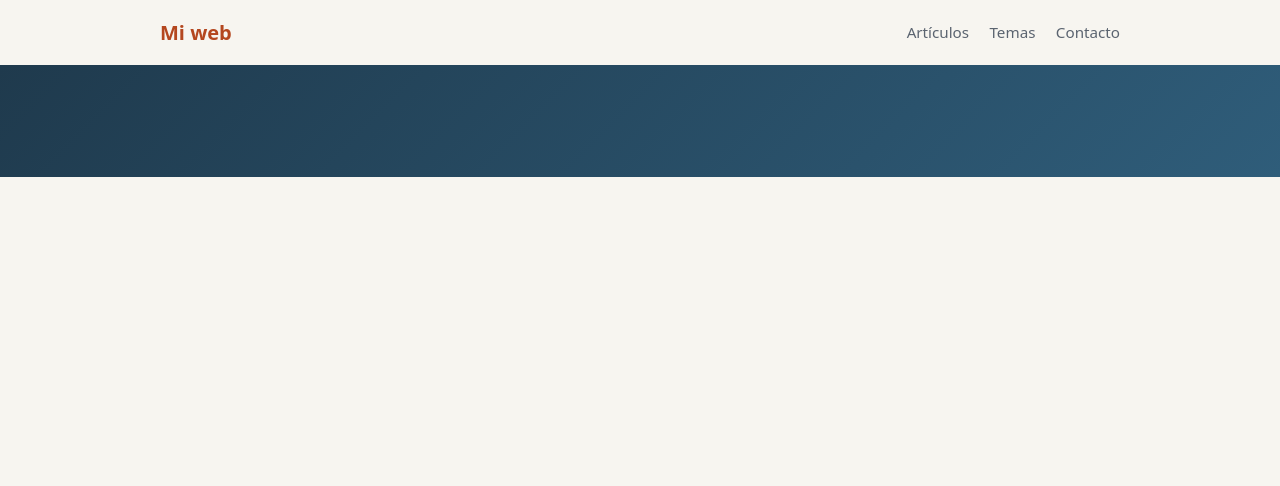
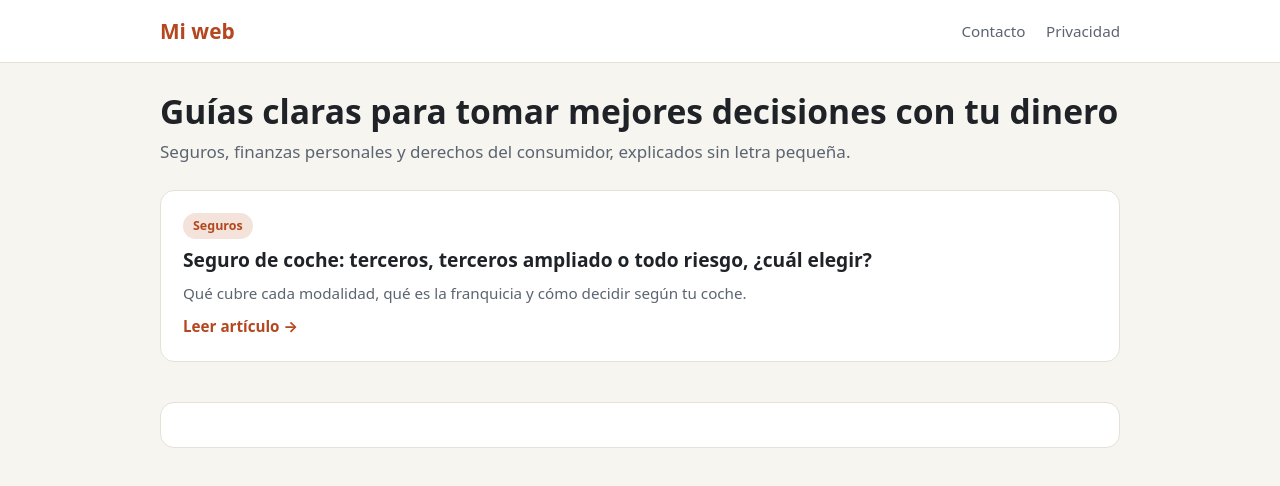
Before and after one commit to miscuentasclaras/miscuentasclaras.github.io, a plain HTML site: page index.html in a window 1280 px wide. Drawn offline with Linux system fonts and the light colour scheme.

Commit message:
Update index.html

```diff
--- a/index.html
+++ b/index.html
@@ -8,48 +8,59 @@
 <script async src="https://pagead2.googlesyndication.com/pagead/js/adsbygoogle.js?client=ca-pub-2011997814577485"
      crossorigin="anonymous"></script>
 <style>
-:root{--bg:#f7f5f0;--fg:#1f2328;--mut:#5b6470;--card:#fff;--bd:#e5e1d8;--ac:#b4471f;--ac2:#f3e3da;--hero1:#1f3a4d;--hero2:#2f5d7a}
-@media (prefers-color-scheme:dark){:root{--bg:#141619;--fg:#e8e6e1;--mut:#9aa1ab;--card:#1e2126;--bd:#32363d;--ac:#f0916a;--ac2:#3a2a22;--hero1:#0f2230;--hero2:#1d3b50}}
+:root{--bg:#f7f5f0;--fg:#1f2328;--mut:#5b6470;--card:#fff;--bd:#e5e1d8;--ac:#b4471f;--ac2:#f3e3da}
+@media (prefers-color-scheme:dark){:root{--bg:#141619;--fg:#e8e6e1;--mut:#9aa1ab;--card:#1e2126;--bd:#32363d;--ac:#f0916a;--ac2:#3a2a22}}
 *{box-sizing:border-box}
 body{margin:0;background:var(--bg);color:var(--fg);font:17px/1.65 system-ui,-apple-system,"Segoe UI",Roboto,sans-serif}
 a{color:inherit}
-.nav{max-width:1000px;margin:0 auto;padding:16px 20px;display:flex;justify-content:space-between;align-items:center;flex-wrap:wrap;gap:8px}
-.logo{font-weight:800;font-size:1.25rem;text-decoration:none;color:var(--ac)}
+.top{border-bottom:1px solid var(--bd);background:var(--card)}
+.nav{max-width:1000px;margin:0 auto;padding:14px 20px;display:flex;justify-content:space-between;align-items:center;flex-wrap:wrap;gap:8px}
+.logo{font-weight:800;font-size:1.3rem;text-decoration:none;color:var(--ac)}
 .nav nav a{margin-left:16px;text-decoration:none;color:var(--mut);font-size:.95rem}
 .nav nav a:hover{color:var(--ac)}
-.hero{background:linear-gradient(135deg,var(--hero1),var(--hero2));color:#fff;padding:56px 20px;text-align:center}
-.hero h1{font-size:clamp(1.8rem,5vw,2.8rem);line-height:1.15;margin:0 auto 12px;max-width:720px}
-.hero p{max-width:600px;margin:0 auto 24px;opacity:.9;font-size:1.1rem}
-.btn{display:inline-block;background:#fff;color:#1f3a4d;padding:12px 26px;border-radius:999px;font-weight:700;text-decoration:none}
-.btn:hover{transform:translateY(-2px)}
-section{max-width:1000px;margin:0 auto;padding:40px 20px 0}
-h2{font-size:1.5rem;margin:0 0 18px}
-.cats{display:grid;grid-template-columns:repeat(auto-fit,minmax(150px,1fr));gap:12px}
-.cat{background:var(--card);border:1px solid var(--bd);border-radius:12px;padding:16px;text-align:center;font-weight:600}
-.cat span{display:block;font-size:1.8rem;margin-bottom:4px}
-.grid{display:grid;grid-template-columns:repeat(auto-fit,minmax(280px,1fr));gap:20px}
+main{max-width:1000px;margin:0 auto;padding:28px 20px 0}
+.intro{margin:0 0 24px}
+.intro h1{font-size:clamp(1.5rem,4vw,2.1rem);line-height:1.2;margin:0 0 6px}
+.intro p{margin:0;color:var(--mut)}
+.grid{display:grid;grid-template-columns:repeat(auto-fit,minmax(290px,1fr));gap:20px}
 .card{background:var(--card);border:1px solid var(--bd);border-radius:14px;padding:22px;text-decoration:none;display:flex;flex-direction:column;gap:8px;transition:transform .15s,box-shadow .15s}
-a.card:hover{transform:translateY(-4px);box-shadow:0 8px 24px rgba(0,0,0,.12)}
+.card:hover{transform:translateY(-4px);box-shadow:0 8px 24px rgba(0,0,0,.12)}
 .tag{align-self:flex-start;background:var(--ac2);color:var(--ac);font-size:.78rem;font-weight:700;padding:3px 10px;border-radius:999px}
-.card h3{margin:0;font-size:1.15rem;line-height:1.35}
+.card h2{margin:0;font-size:1.2rem;line-height:1.35}
 .card p{margin:0;color:var(--mut);font-size:.95rem}
 .more{margin-top:auto;color:var(--ac);font-weight:700;font-size:.95rem}
-.soon{opacity:.6;border-style:dashed}
-.about{background:var(--card);border:1px solid var(--bd);border-radius:14px;padding:24px;color:var(--mut)}
-footer{max-width:1000px;margin:48px auto 0;padding:24px 20px 40px;border-top:1px solid var(--bd);color:var(--mut);font-size:.9rem;text-align:center}
+.about{margin-top:40px;background:var(--card);border:1px solid var(--bd);border-radius:14px;padding:22px;color:var(--mut);font-size:.95rem}
+.about h2{margin:0 0 6px;color:var(--fg);font-size:1.1rem}
+footer{max-width:1000px;margin:40px auto 0;padding:24px 20px 40px;border-top:1px solid var(--bd);color:var(--mut);font-size:.9rem;text-align:center}
 footer a{margin:0 8px;text-decoration:none}
 footer a:hover{color:var(--ac)}
 </style>
 </head>
 <body>
 
-<div class="nav">
-  <a class="logo" href="index.html">Mi web</a>
-  <nav>
-    <a href="#articulos">Artículos</a>
-    <a href="#temas">Temas</a>
-    <a href="contacto.html">Contacto</a>
-  </nav>
+<div class="top">
+  <div class="nav">
+    <a class="logo" href="index.html">Mi web</a>
+    <nav>
+      <a href="contacto.html">Contacto</a>
+      <a href="privacidad.html">Privacidad</a>
+    </nav>
+  </div>
 </div>
 
-<header class="hero">
+<main>
+  <div class="intro">
+    <h1>Guías claras para tomar mejores decisiones con tu dinero</h1>
+    <p>Seguros, finanzas personales y derechos del consumidor, explicados sin letra pequeña.</p>
+  </div>
+
+  <div class="grid">
+    <a class="card" href="seguro-coche-terceros-todo-riesgo.html">
+      <span class="tag">Seguros</span>
+      <h2>Seguro de coche: terceros, terceros ampliado o todo riesgo, ¿cuál elegir?</h2>
+      <p>Qué cubre cada modalidad, qué es la franquicia y cómo decidir según tu coche.</p>
+      <span class="more">Leer artículo →</span>
+    </a>
+  </div>
+
+  <div class="about">
```
